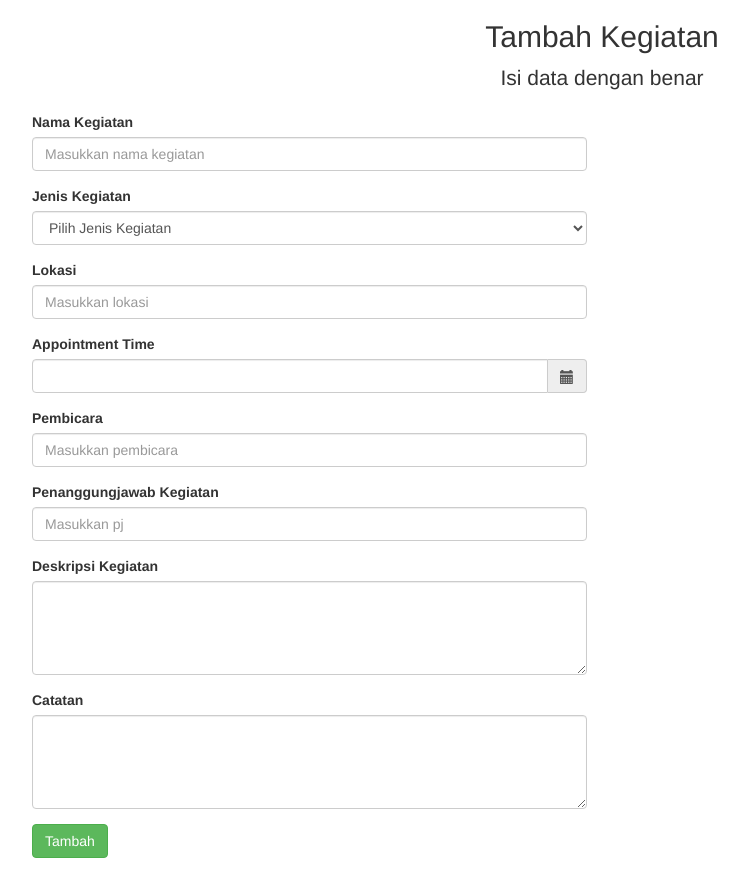
After one commit to alifahfathonah/kamelia, a CodeIgniter app: the page made by application/views/kegiatan/editkegiatan.php in a window 1280 px wide. The commit adds this page. Shown: the whole page, without its empty margins (38-786 px from the left). Run offline with CodeIgniter, Linux system fonts and the light colour scheme; data that the repository does not hold is empty; some libraries are stand-ins or nearby versions.

```diff
--- a/application/config/routes.php
+++ b/application/config/routes.php
@@ -63,6 +63,8 @@ $route['admin/user'] = 'admin/user';
 $route['admin/user/add'] = 'admin/addUser';
 $route['admin/kegiatan'] = 'admin/kegiatan';
 $route['admin/kegiatan/add'] = 'admin/addKegiatan';
+$route['admin/kegiatan/edit'] = 'admin/kegiatan';
+$route['admin/kegiatan/:num'] = 'admin/updateKegiatan';
 $route['admin/jenis/add'] = 'admin/addJenis';
 // route subadmin
 $route['home'] = 'home/index';
--- a/application/controllers/Admin.php
+++ b/application/controllers/Admin.php
@@ -90,6 +90,10 @@ class Admin extends CI_Controller{
         $this->load->view("kegiatan/addkegiatan.php", $data);
     }
 
+    public function updateKegiatan(){
+
+    }
+
     public function addJenis(){
         // membuat objek dari kegiatan_model di $kegiatan
         $kegiatan = $this->kegiatan_model;
--- a/application/controllers/Auth.php
+++ b/application/controllers/Auth.php
@@ -53,7 +53,7 @@ class Auth extends CI_Controller{
 			}
 			// jika data ga ada, gagal login, balik ke login
 			else {
-                echo $this->session->set_flashdata('msg', 'Username or Password is Wrong');
+                $this->session->set_flashdata('msg', 'Username or Password is Wrong');
 				redirect(site_url('login'));
             }
 
--- a/application/models/User_model.php
+++ b/application/models/User_model.php
@@ -54,7 +54,10 @@ class User_model extends CI_Model{
 
         // prevent bypass strcmp array
         foreach ($post as $value ) {
-            if (!is_string($val)) redirect(site_url('/login'));
+            if (!is_string($value)){
+                $this->session->set_flashdata('msg', 'HAYOOOO');
+                redirect(site_url('/login'));
+            }
         }
 
         // cari user berdasarkan email dan username
--- a/application/views/auth/login.php
+++ b/application/views/auth/login.php
@@ -27,7 +27,7 @@
                         <?php echo $this->session->flashdata('msg'); ?>
                     </div>
                 <?php endif; ?>
-                <form action="<?= site_url('/auth/login') ?>" method="POST">
+                <form action="" method="POST">
                     <div class="form-group">
                         <label for="username">username</label>
                         <input type="text" class="form-control" name="username" placeholder="Pakai username juga bisa.." required />
--- /dev/null
+++ b/application/views/kegiatan/editkegiatan.php
@@ -0,0 +1,84 @@
+<html>
+<head>
+<title> <?= $role == 1 ? 'Admin' : 'Home'; ?> - Tambah Kegiatan </title>
+<script src="https://ajax.googleapis.com/ajax/libs/jquery/1.12.4/jquery.min.js"></script>
+<script src="https://cdn.jsdelivr.net/momentjs/2.14.1/moment.min.js"></script>
+<script src="https://maxcdn.bootstrapcdn.com/bootstrap/3.3.6/js/bootstrap.min.js"></script>
+<script src="https://cdnjs.cloudflare.com/ajax/libs/bootstrap-datetimepicker/4.17.37/js/bootstrap-datetimepicker.min.js"></script>
+<link rel="stylesheet" href="https://cdnjs.cloudflare.com/ajax/libs/bootstrap-datetimepicker/4.17.37/css/bootstrap-datetimepicker.min.css">
+<link rel="stylesheet" href="https://maxcdn.bootstrapcdn.com/bootstrap/3.3.6/css/bootstrap.min.css">
+</head>
+<body>
+    <div class="container">
+        <div class="row">
+            <div class="col-12 text-center mt-2 mx-auto p-4">
+                <h1 class="h2">Tambah Kegiatan</h1>
+                <p class="lead">Isi data dengan benar</p>
+            </div>
+        </div>
+        <div class="row">
+            <div class="col-md-6 offset-md-3  mx-auto p-4">
+            <?php if (validation_errors()): ?>
+                <div class="alert alert-warning" role="alert">
+                    <?php echo validation_errors(); ?>
+                </div>
+            <?php endif; ?>
+                <?php echo form_open('admin/addkegiatan'); ?>
+                    <div class="form-group">
+                        <label for="nama">Nama Kegiatan</label>
+                        <input type="text" class="form-control" name="nama" placeholder="Masukkan nama kegiatan" required />
+                    </div>
+                    <div class="form-group">
+                        <label for="">Jenis Kegiatan</label>
+                        <select class="form-control" name="jenis_id">
+                            <option value="" selected hidden disabled>Pilih Jenis Kegiatan</option>
+                            <?php foreach ($jenis as $jen): ?>
+                            <option value="<?php echo $jen->id; ?>"><?php echo ucfirst($jen->nama);?> </option>
+                            <?php endforeach; ?>
+                        </select>
+                    </div>
+                    <div class="form-group">
+                        <label for="lokasi">Lokasi</label>
+                        <input type="text" class="form-control" name="lokasi" placeholder="Masukkan lokasi" required />
+                    </div>
+                    <div class="form-group">
+                        <label class="control-label">Appointment Time</label>
+                        <div class='input-group date' id='datetimepicker'>
+                            <input type='text' name='waktu' class="form-control" />
+                            <span class="input-group-addon">
+                            <span class="glyphicon glyphicon-calendar"></span>
+                            </span>
+                        </div>
+                    </div>
+                    <div class="form-group">
+                        <label for="pembicara">Pembicara</label>
+                        <input type="text" class="form-control" name="pembicara" placeholder="Masukkan pembicara" required />
+                    </div>
+                    <div class="form-group">
+                        <label for="pj">Penanggungjawab Kegiatan</label>
+                        <input type="text" class="form-control" name="pj" placeholder="Masukkan pj" required />
+                    </div>
+                    <div class="form-group">
+                        <label for="deskripsi">Deskripsi Kegiatan</label>
+                        <textarea name="deskripsi" class="form-control" id="" cols="30" rows="4"></textarea>
+                    </div>
+                    <div class="form-group">
+                        <label for="catatan">Catatan</label>
+                        <textarea name="catatan" class="form-control" id="" cols="30" rows="4"></textarea>
+                    </div>
+                    <div class="form-group">
+                        <input type="submit" class="btn btn-success w-100" value="Tambah" />
+                    </div>
+                </form>
+            </div>
+        </div>
+    </div>
+    <script type="text/javascript">
+        $(function () {
+            $('#datetimepicker').datetimepicker({
+                format: 'YYYY-MM-DD hh:mm:ss'
+            });
+        });
+    </script>
+</body>
+</html>
```
Also changed, not shown: readme.md.
